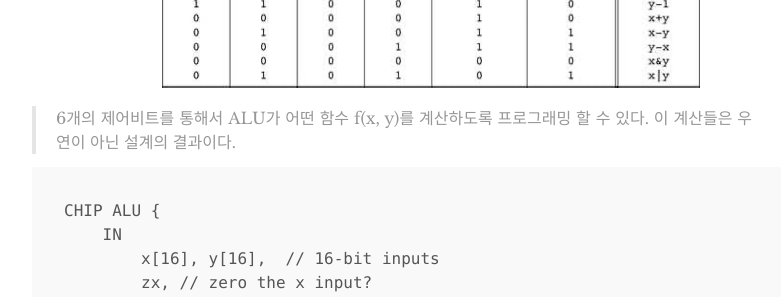
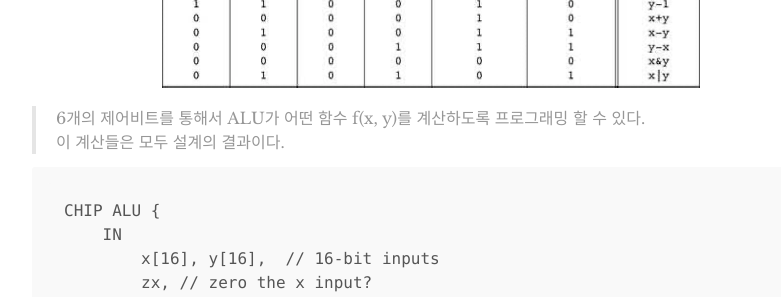
Before and after one commit to doremin/doremin.github.io, a Jekyll site: the page built from _posts/2021-01-06-01:59.md, in a window 1280 px wide and 900 px high, scrolled down 3949 px. Shown: the part 152-449 px from the top of the window, without its empty margins (208-989 px from the left). Built offline with Jekyll 4.4.1, drawn with Linux system fonts in a browser that asks for light colours.

Commit message:
edit 2021-01-06 post

````diff
--- a/_posts/2021-01-06-01:59.md
+++ b/_posts/2021-01-06-01:59.md
@@ -94,7 +94,7 @@ CHIP Inc16 {
 ![ALUTruthTable](/assets/images/2021-01-06/2021-01-06-4.png)
 
 > 6개의 제어비트를 통해서 ALU가 어떤 함수 f(x, y)를 계산하도록 프로그래밍 할 수 있다.
-> 이 계산들은 우연이 아닌 설계의 결과이다.
+> 이 계산들은 모두 설계의 결과이다.
 
 ```
 CHIP ALU {
````
